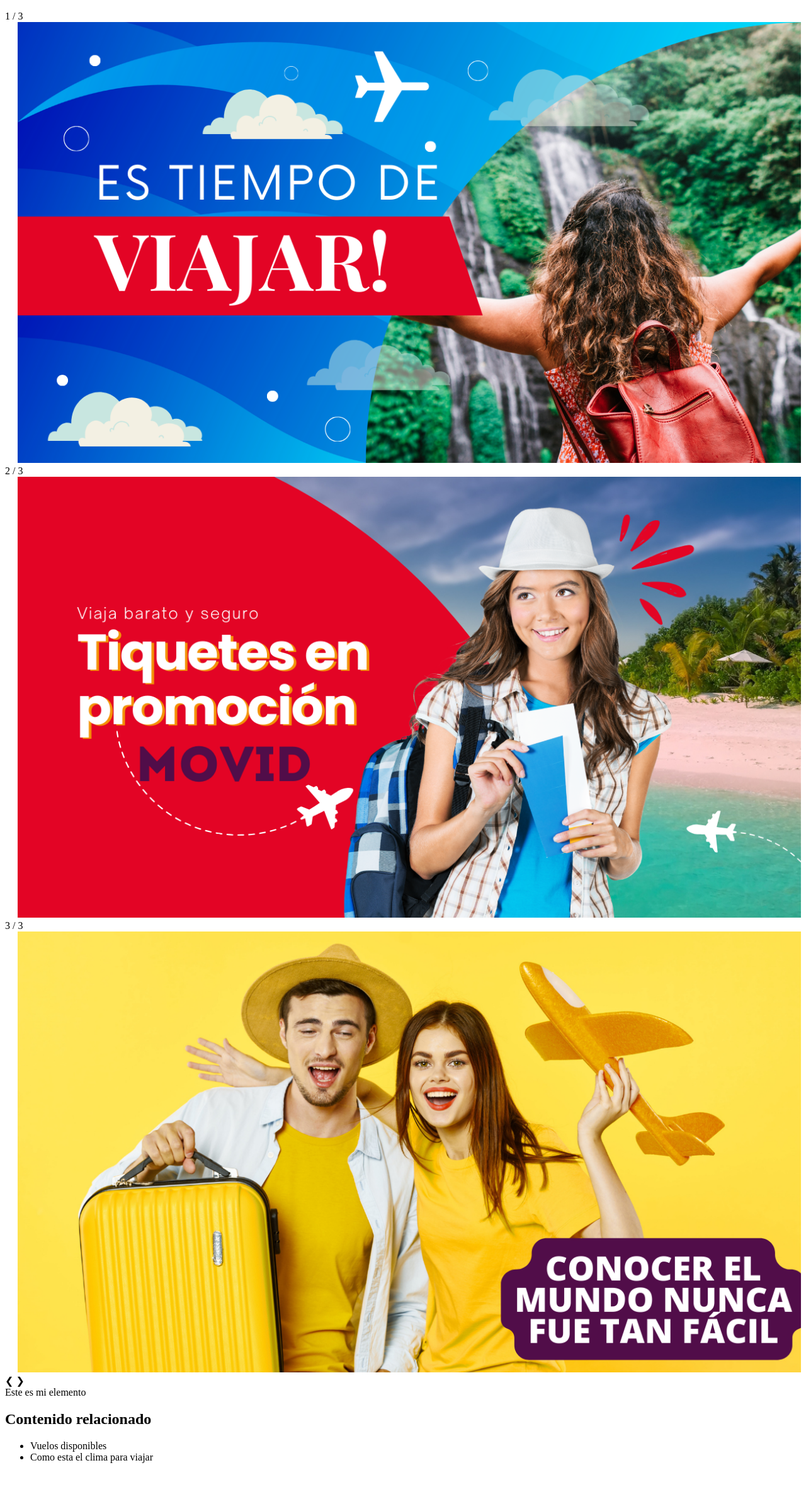
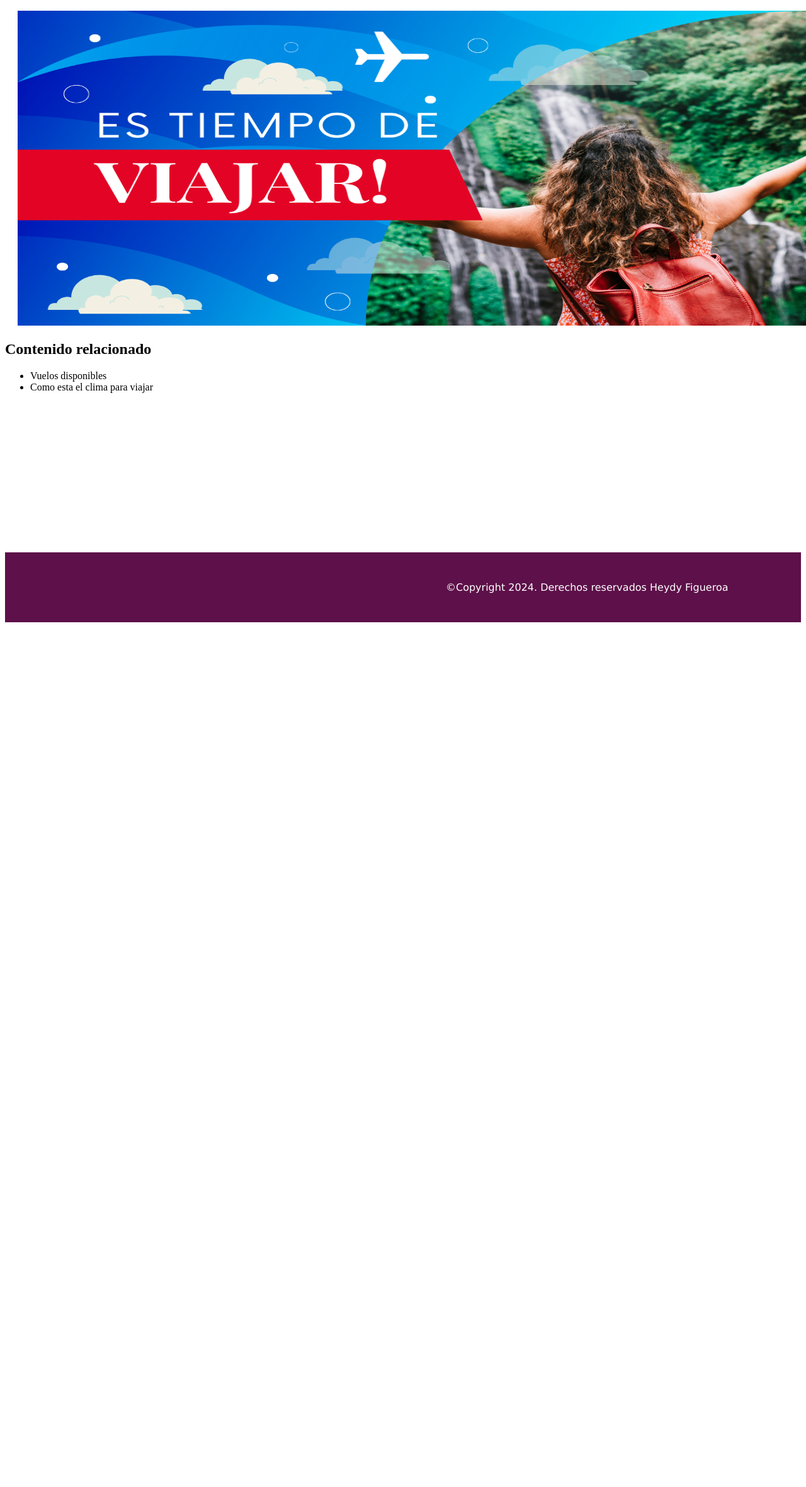
Before and after one commit to Heydy1992/movid, a plain HTML site: page index.html in a window 1280 px wide. Shown: the part 197-2558 px from the top of the page at 63% size. After the commit the page ends 1193 px from the top, so only its background shows below. Drawn offline with Linux system fonts and the light colour scheme; a script that the page names is missing; a web font is replaced by a local one.

Commit message:
slider principal

```diff
--- a/index.css
+++ b/index.css
@@ -57,15 +57,9 @@ footer p{
     color: white;
     margin-left: 700px;
 }
-.slider{
-    display: block;
-}
-.slider-container{
-    width: 100%;
-    overflow: hidden;
-}
+
 
 .slider img{
     width: 100%;
-    height: 700px;
+    height: 500px;
 }
--- a/index.html
+++ b/index.html
@@ -29,33 +29,18 @@
         </header>
 
        <div class="slider-container">
-            <div class="slider fade">
-                <div class="numbertext">1 / 3</div>
+            <div class="slider">
+
                 <img src="resources/1.png">
 
 
             </div>
 
-            <div class="slider fade">
-                <div class="numbertext">2 / 3</div>
-                <img src="resources/2.png" >
-
-            </div>
-
-            <div class="slider fade">
-                <div class="numbertext">3 / 3</div>
-                <img src="resources/3.png" >
-
-            </div>
-            <a class="prev" onclick="plusSlides(-1)">&#10094;</a>
-            <a class="next" onclick="plusSlides(1)">&#10095;</a>
-
-       </div>
-
+        </div>
 
         <main>
 
-            <div id="miElemento">Este es mi elemento</div>
+
         </main>
         <aside>
             <h2>Contenido relacionado</h2>
```
Also changed, not shown: index.js (added).
